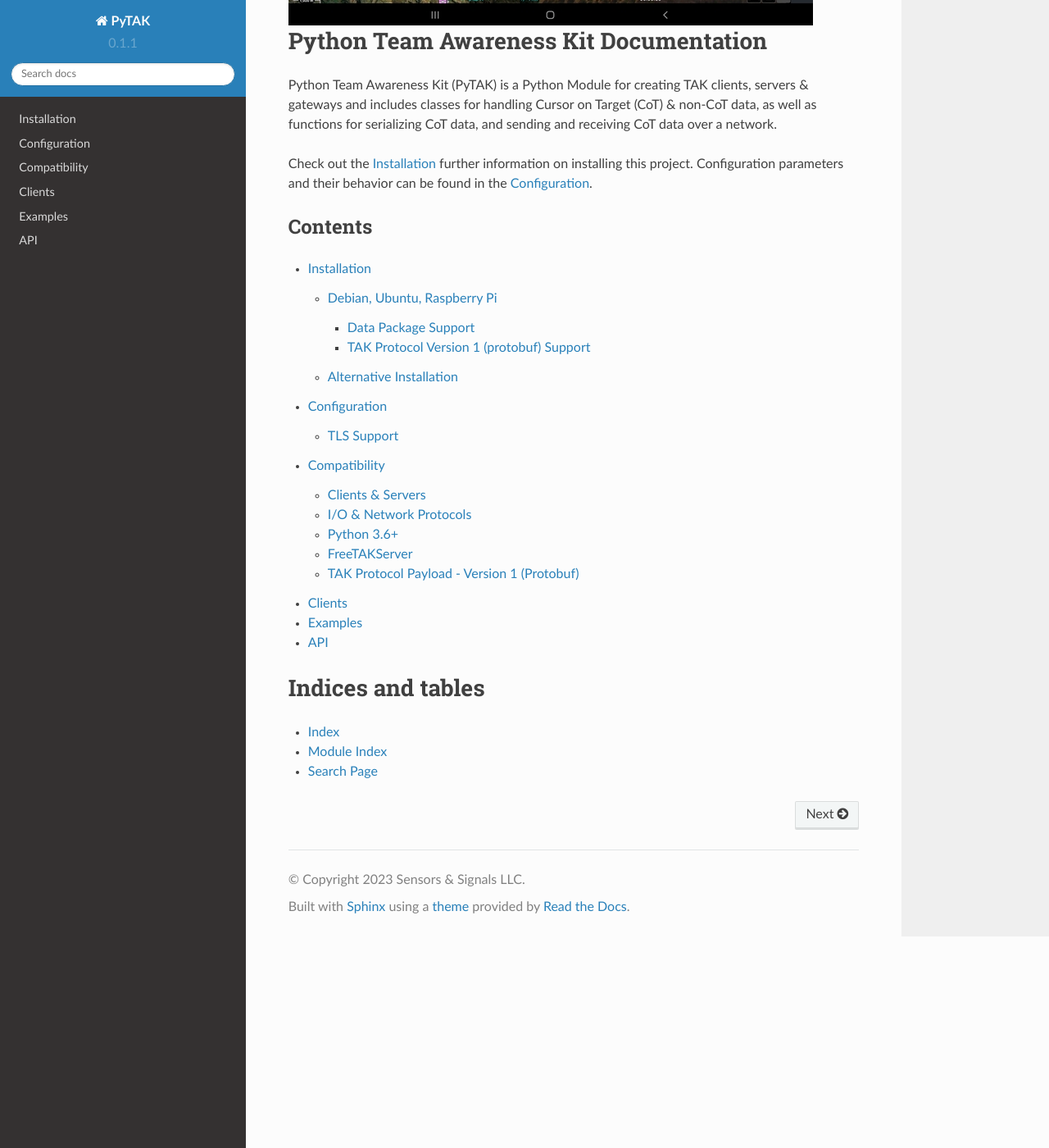
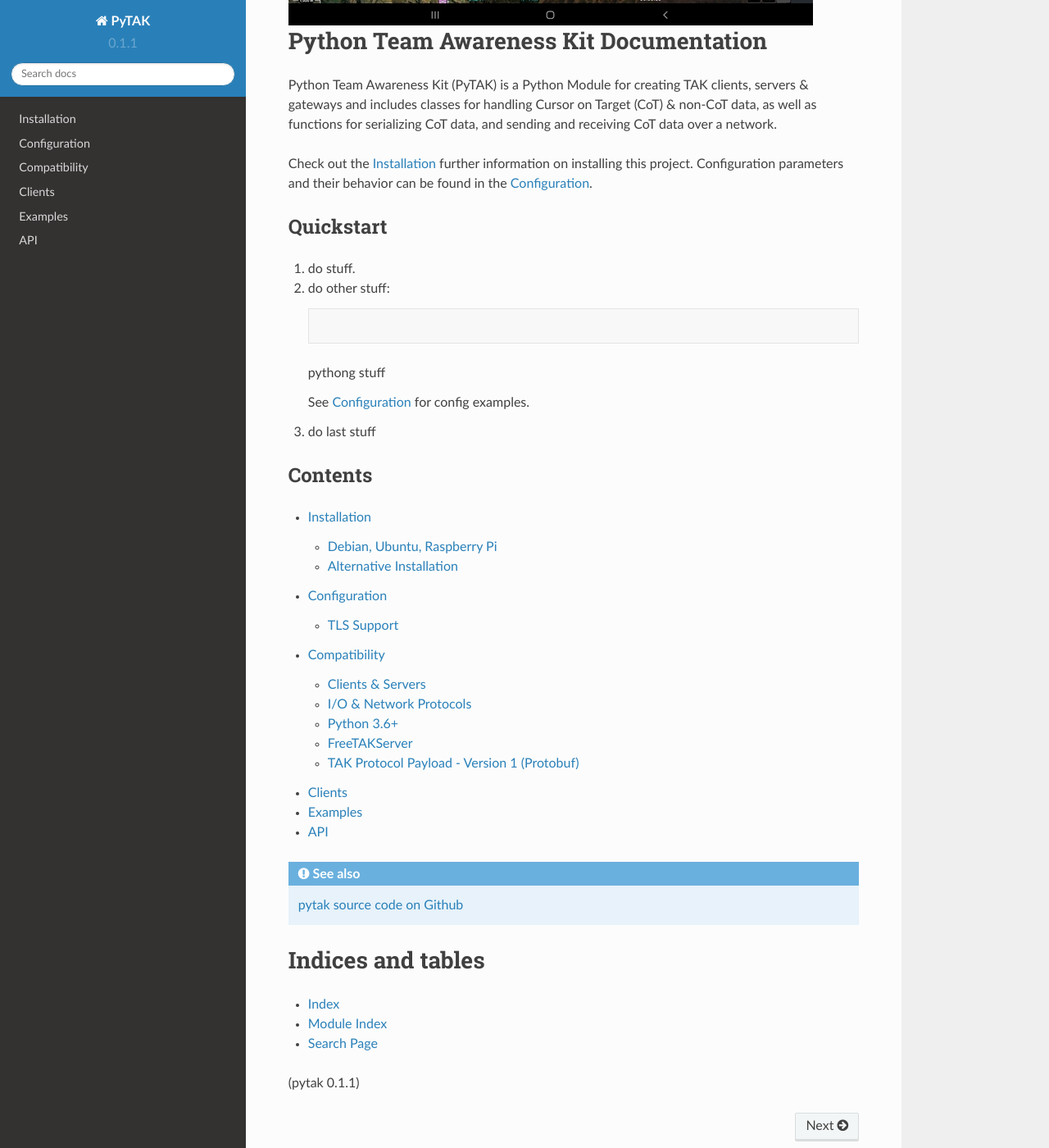
Before and after one commit to snstac/pytak, a Sphinx documentation site: the page built from docs/source/index.rst, in a window 1280 px wide and 1400 px high, scrolled down 468 px. Shown: the whole window at 82% size. Built offline with Sphinx 7.4.7 and the Read the Docs theme 2.0.0, drawn with Linux system fonts in a browser that asks for light colours.

```diff
--- a/docs/source/config.rst
+++ b/docs/source/config.rst
@@ -8,10 +8,9 @@
 
 PyTAK has the following built-in configuration parameters:
 
-COT_URL
-  Destination for Cursor on Target messages.
+.. describe:: COT_URL (optional)
 
-  * Default: ``udp://239.2.3.1:6969`` (ATAK Multicast UDP / Mesh SA Default)
+  Destination for Cursor on Target messages. Defaults to ``udp://239.2.3.1:6969`` (ATAK Multicast UDP / Mesh SA Default)
 
 TAK_PROTO
   Sets TAK Protocol to use for CoT output, one of: 0 (XML), 2 (Mesh), 2 (Stream).
--- a/docs/source/index.rst
+++ b/docs/source/index.rst
@@ -12,9 +12,26 @@
 Check out the :doc:`install` further information on installing this project. Configuration
 parameters and their behavior can be found in the :doc:`config`.
 
+Quickstart
+----------
+
+1. do stuff.
+
+2. do other stuff:
+
+   .. code-block:: Python
+
+   pythong stuff
+
+   See :doc:`config` for config examples.
+
+3. do last stuff
+
 Contents
 --------
 .. toctree::
+   :maxdepth: 2
+
    install
    config
    compat
@@ -22,8 +39,14 @@
    examples
    api
 
+.. seealso::
+
+   `pytak source code on Github <https://github.com/snstac/pytak>`_
+
 Indices and tables
 ==================
 * :ref:`genindex`
 * :ref:`modindex`
 * :ref:`search`
+
+(pytak |version|)
```
Also changed, not shown: CHANGELOG.md (+8 -0 lines), README.rst (+8 -31 lines), pytak/__init__.py (+2 -7 lines), 7 other files.
